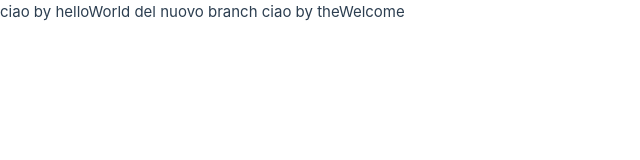
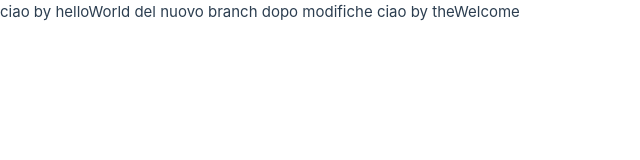
Before and after one commit to Alice-Rossi-03/example-merge, a Vue app: page / in a window 1280 px wide. Shown: the top 160 px of the page, without its empty margins (0-640 px from the left). Built offline with nearby package versions, Linux system fonts and the light colour scheme.

Commit message:
ancora modifiche

```diff
--- a/src/components/HelloWorld.vue
+++ b/src/components/HelloWorld.vue
@@ -15,7 +15,7 @@ export default{
 </script>
 
 <template>
-    ciao by helloWorld del nuovo branch
+    ciao by helloWorld del nuovo branch dopo modifiche
 </template>
 
 <style scoped>
```
